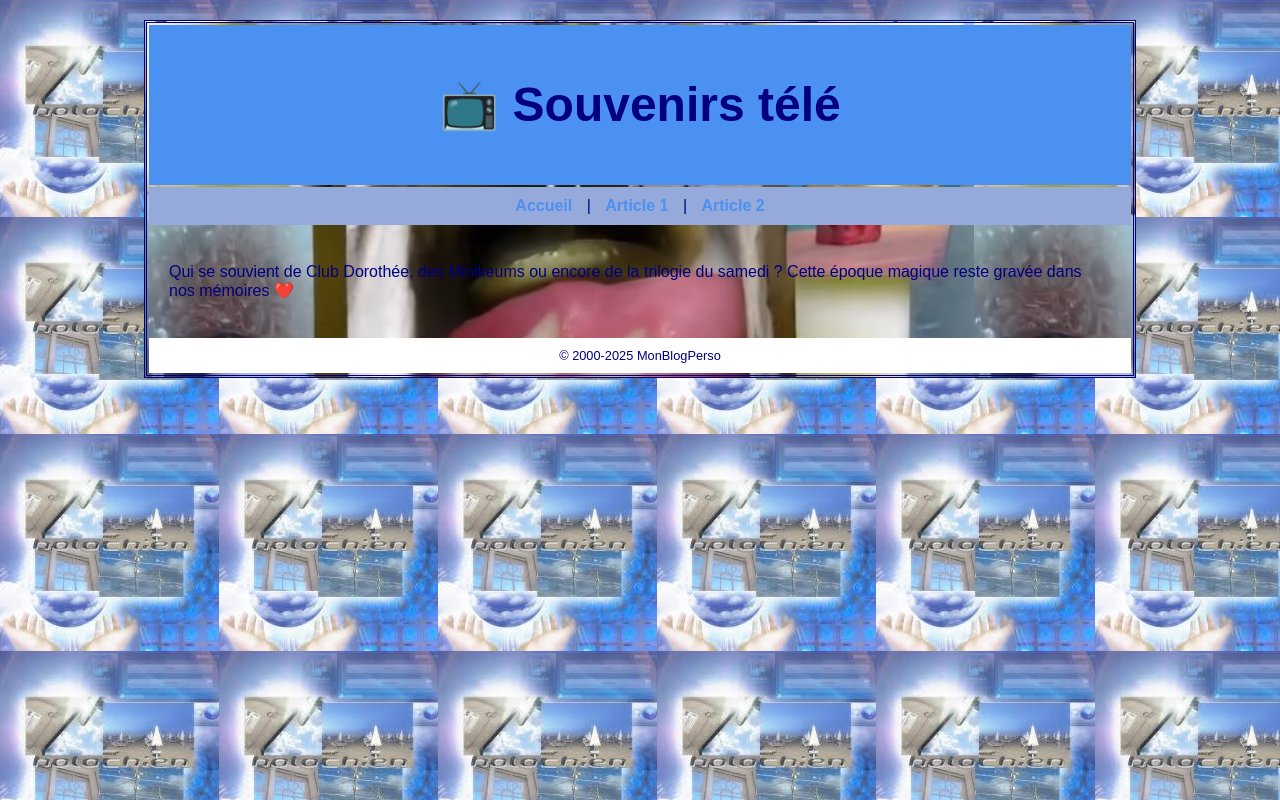
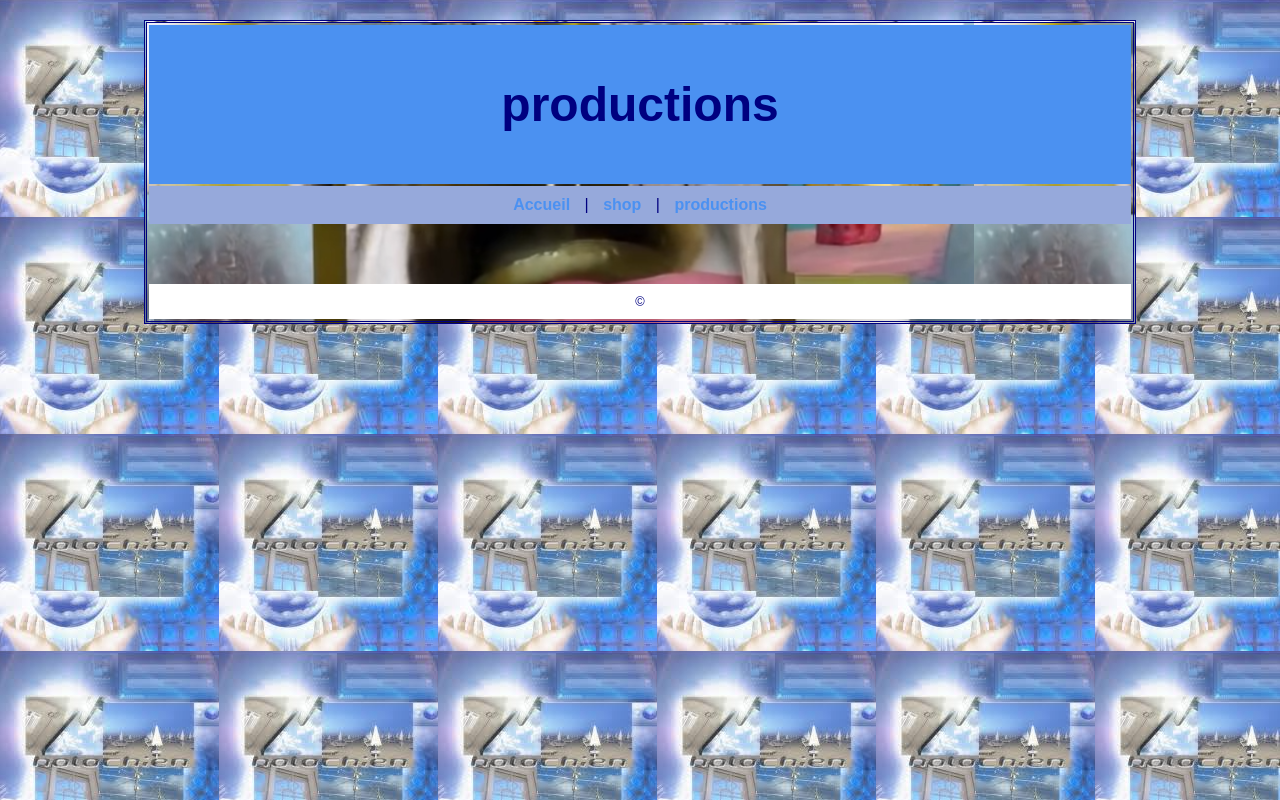
Before and after one commit to Holochien/holoworld, a plain HTML site: page article2.html in a window 1280 px wide. Drawn offline with Linux system fonts and the light colour scheme.

Commit message:
Update article2.html

```diff
--- a/article2.html
+++ b/article2.html
@@ -8,17 +8,16 @@
 </head>
 <body>
     <table class="main">
-        <tr><td class="header"><h1>📺 Souvenirs télé</h1></td></tr>
+        <tr><td class="header"><h1>productions</h1></td></tr>
         <tr><td class="menu">
             <a href="index.html">Accueil</a> |
-            <a href="article1.html">Article 1</a> |
-            <a href="article2.html">Article 2</a>
+            <a href="article1.html">shop</a> |
+            <a href="article2.html">productions</a>
         </td></tr>
         <tr><td class="content">
-            <p>Qui se souvient de Club Dorothée, des Minikeums ou encore de la trilogie du samedi ?
-            Cette époque magique reste gravée dans nos mémoires ❤️</p>
+            <p></p>
         </td></tr>
-        <tr><td class="footer">&copy; 2000-2025 MonBlogPerso</td></tr>
+        <tr><td class="footer">&copy;</td></tr>
     </table>
 </body>
 </html>
```
